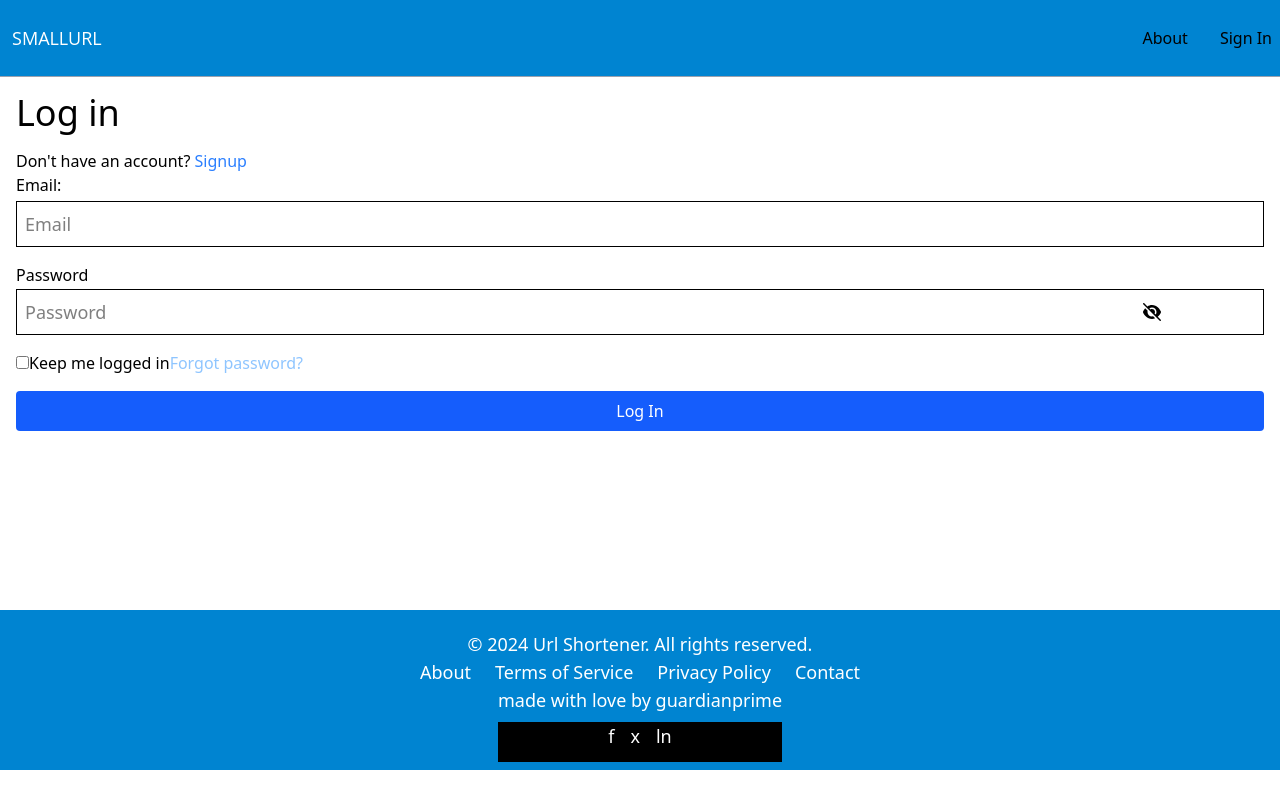
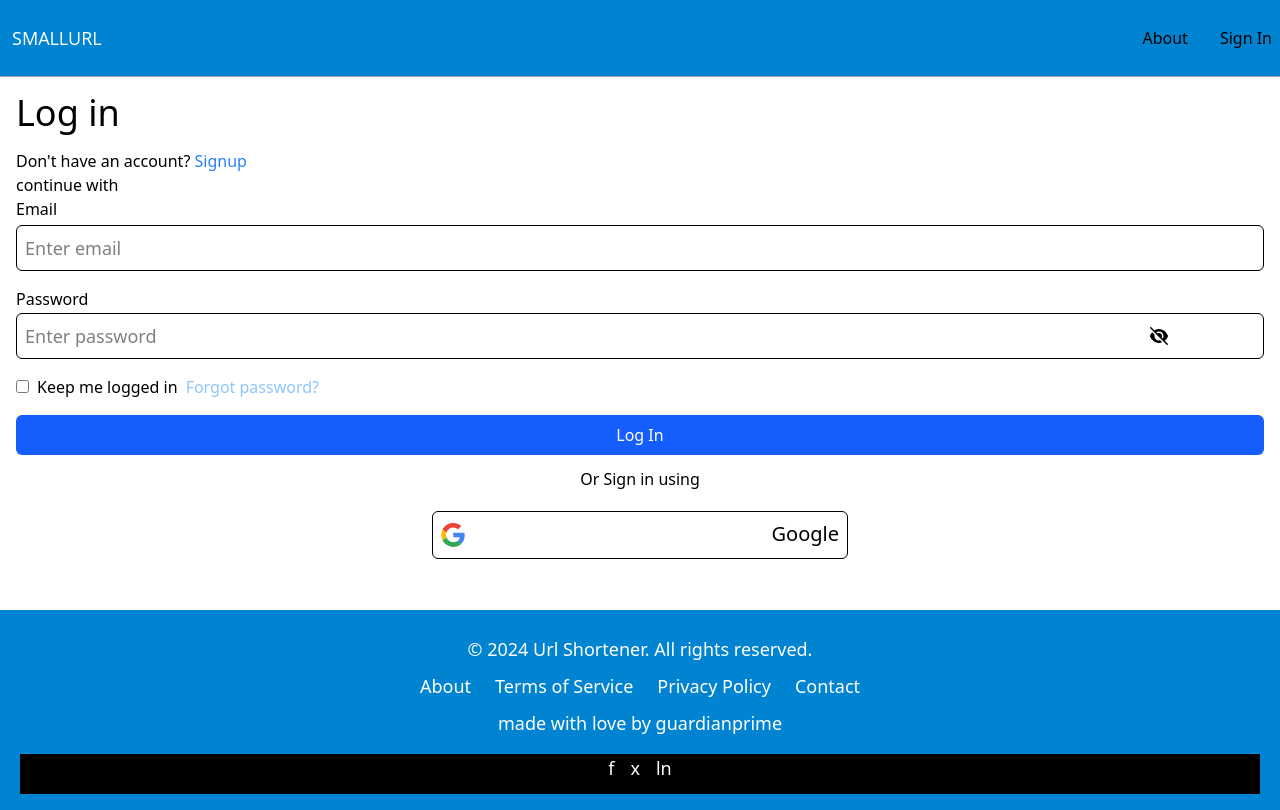
Before and after one commit to guardianprime/url-shortener, a React (Vite) app in the folder FRONTEND/: page /login in a window 1280 px wide. Built offline with nearby package versions, Linux system fonts and the light colour scheme; no server answers.

Commit message:
chore: added oAuth feature to the frontend

```diff
--- a/FRONTEND/src/components/Footer.jsx
+++ b/FRONTEND/src/components/Footer.jsx
@@ -1,6 +1,6 @@
 function Footer() {
   return (
-    <footer className="h-40 w-full flex flex-col items-center justify-around text-center text-white text-lg p-5 bg-sky-600">
+    <footer className="h-1/4 w-full flex flex-col items-center justify-around text-center text-white text-lg p-5 bg-sky-600">
       <p>© 2024 Url Shortener. All rights reserved.</p>
       <div className="flex gap-6 flex-wrap">
         <a href="/about" className="hover:underline">
@@ -16,10 +16,9 @@ function Footer() {
           Contact
         </a>
       </div>
-      <div>
       <p>made with love by guardianprime</p>
-        <div>
-          <ul className="h-10  flex justify-center gap-4 mt-2 bg-black">
+      <div className="h-1/4 w-full">
+        <ul className="h-full w-full  flex justify-center gap-4 mt-2 bg-black">
           <li>
             <a href="https://github.com/guardianprime">f</a>
           </li>
@@ -31,7 +30,6 @@ function Footer() {
           </li>
         </ul>
       </div>
-      </div>
     </footer>
   );
 }
--- a/FRONTEND/src/pages/About.jsx
+++ b/FRONTEND/src/pages/About.jsx
@@ -11,7 +11,7 @@ function Details() {
   return (
     <>
       <Hamburger home={true} />
-      <div className="p-6 max-w-3xl mx-auto text-white">
+      <div className="p-6 max-w-3xl mx-auto">
         <h1 className="text-2xl font-bold mb-4">How It Works</h1>
         <p className="mb-4">
           Our URL shortener takes long, unwieldy web addresses and converts them
--- a/FRONTEND/src/pages/Login.jsx
+++ b/FRONTEND/src/pages/Login.jsx
@@ -1,4 +1,4 @@
-import { useState } from "react";
+import { useState, useEffect } from "react";
 import { Link, useNavigate } from "react-router-dom";
 import API_BASE_URL from "../config/api.js";
 import Hamburger from "../components/Hamburger.jsx";
@@ -52,6 +52,20 @@ const Login = () => {
     }, 1000);
   }
 
+  function handleGoogleLogin() {
+    window.location.href = "http://localhost:5000/api/auth/google";
+  }
+
+  useEffect(() => {
+    const params = new URLSearchParams(window.location.search);
+    const token = params.get("token");
+
+    if (token) {
+      localStorage.setItem("token", token);
+      navigate("/myurls");
+    }
+  }, [navigate]);
+
   return (
     <div className="h-full bg-white">
       <Hamburger home={true} urlpage={false} />
@@ -63,13 +77,14 @@ const Login = () => {
             Signup
           </Link>
         </p>
+        <p>continue with</p>
         <form onSubmit={handleSubmit} className="space-y-4 text-black">
           <div>
-            <label htmlFor="username">Email:</label>
+            <label htmlFor="username">Email</label>
             <input
-              className="border p-2 block w-full text-lg mt-1"
+              className="border p-2 block w-full text-lg mt-1 rounded-md"
               type="email"
-              placeholder="Email"
+              placeholder="Enter email"
               value={email}
               name="username"
               onChange={(e) => setEmail(e.target.value)}
@@ -79,11 +94,11 @@ const Login = () => {
           </div>
           <div>
             <label htmlFor="password">Password</label>
-            <div className="border w-full flex justify-between pr-2 mt-0.5">
+            <div className="border w-full flex justify-between mt-0.5 rounded-md">
               <input
                 className="w-5/6 p-2 text-lg"
                 type={togglePassword ? "text" : "password"}
-                placeholder="Password"
+                placeholder="Enter password"
                 value={password}
                 name="password"
                 onChange={(e) => setPassword(e.target.value)}
@@ -101,19 +116,39 @@ const Login = () => {
           </div>
           <div>
             <input type="checkbox" id="checkbox" name="checkbox" />
-            <label htmlFor="checkbox">Keep me logged in</label>
-            <Link to="/forgetpassword" className="text-blue-300">
+            <label htmlFor="checkbox" className="ml-2">
+              Keep me logged in
+            </label>
+            <Link to="/forgetpassword" className="text-blue-300 ml-2">
               Forgot password?
             </Link>
           </div>
           <button
-            className="bg-blue-600  px-4 py-2 rounded text-white w-full"
+            className="bg-blue-600  px-4 py-2 rounded-md text-white w-full"
             type="submit"
           >
             Log In
           </button>
           {error && <p className="text-red-500">{error}</p>}
         </form>
+        <h3 className="text-center mt-3">Or Sign in using</h3>
+        <div
+          className="border-1 border-black h-12 mt-5 rounded-md w-1/3 mx-auto flex justify-between p-2"
+          onClick={() => {
+            handleGoogleLogin;
+          }}
+        >
+          <div className="w-1/2 flex justify-center flex-col">
+            {/* TODO */}
+            {/* google authentication button */}
+            <img
+              src="/icons/google-icon.svg"
+              alt="google logo"
+              style={{ width: "24px", height: "24px" }}
+            />
+          </div>
+          <span className="text-xl mb-0.5">Google</span>
+        </div>
       </div>
       <Footer />
     </div>
```
Also changed, not shown: FRONTEND/public/icons/google-icon.svg (added). Lines whose indentation alone changed are shown as unchanged.
